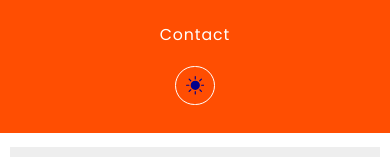
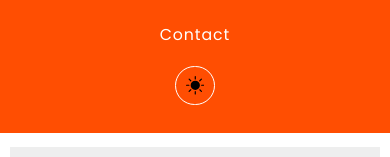
Before and after one commit to Arshad201/EMI-CALCULATOR, a React (Create React App) app: page / in a window 390 px wide. Both pictures are taken after a click on the element 356 px from the left and 46 px from the top of the page. Shown: the part 229-386 px from the top of the page. Built offline with nearby package versions, Linux system fonts and the light colour scheme.

Commit message:
Fixing toggle icons

```diff
--- a/src/Component/Navbar/Navbar.jsx
+++ b/src/Component/Navbar/Navbar.jsx
@@ -78,7 +78,7 @@ export default function Navbar(props) {
           <li className="link-wrapper">
             <div className="mb-switch-wrapper" onClick={props.toggleMode}>
               <div className="switch-box">
-                <span className="switch-btn">
+                <span className="switch-btn" style={props.txtColor}>
                   {props.mode === false ? <BsSunFill /> : <MdModeNight />}
                 </span>
               </div>
```
